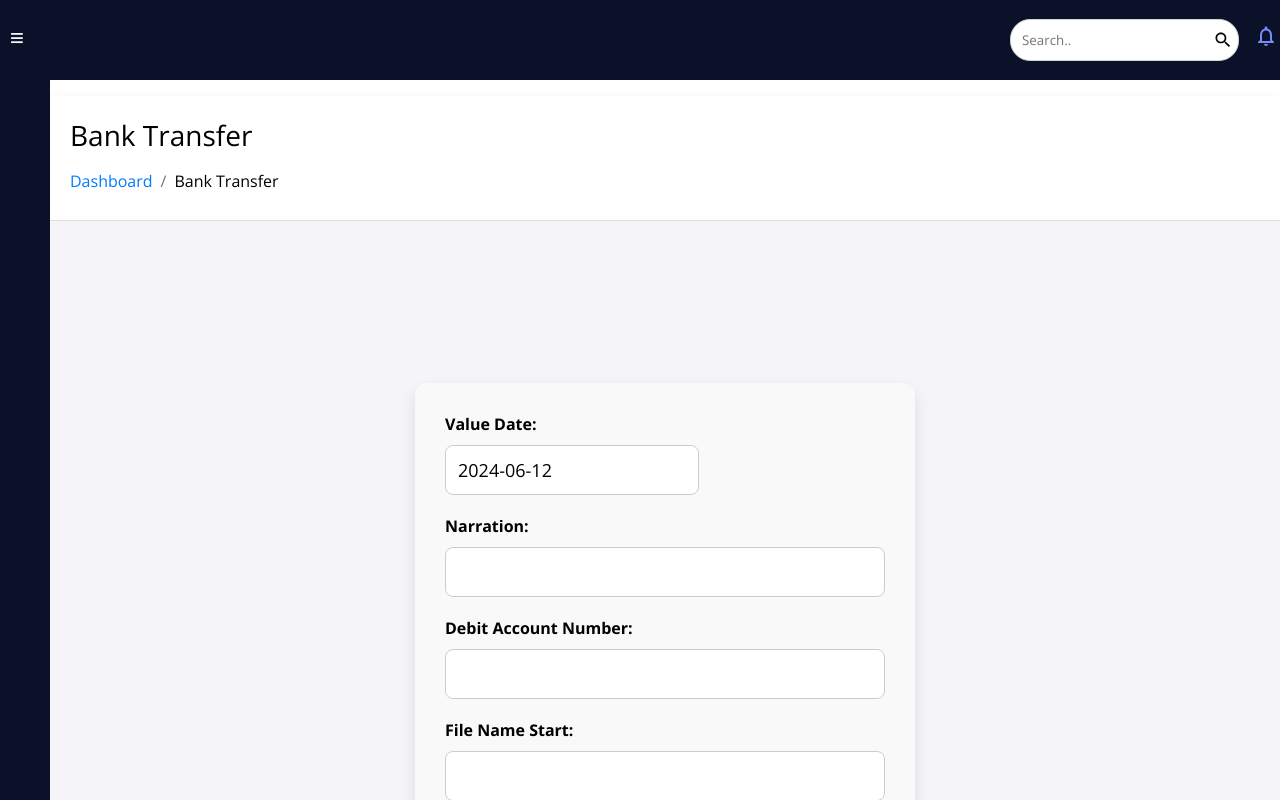
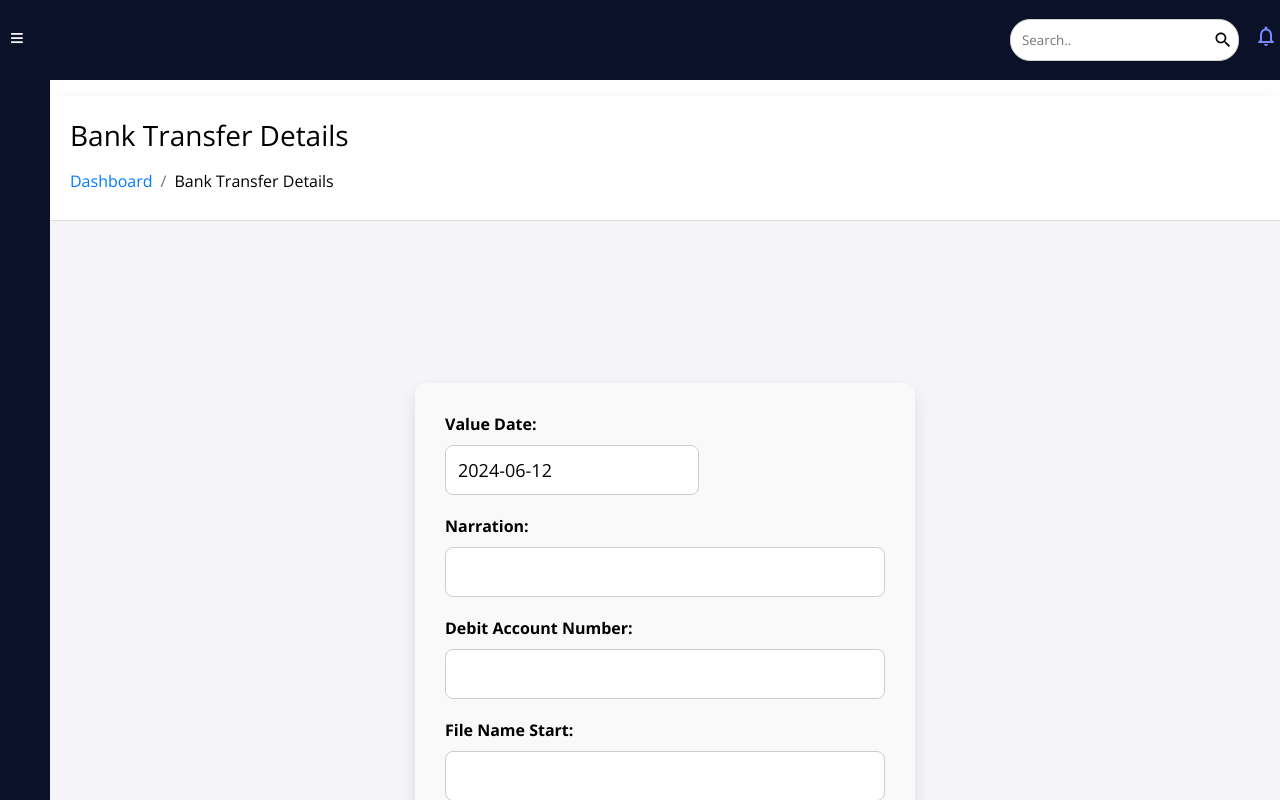
Before and after one commit to DIPAYANPOREL/HappyPerformer, a React (Vite) app in the folder Frontend/: page /banktransfer1 in a window 1280 px wide. Shown: the top 800 px of the page. Built offline with nearby package versions, Linux system fonts and the light colour scheme.

Commit message:
header changes

```diff
--- a/Frontend/src/Pages/Management/BankTransfers/BankTransferDetails.jsx
+++ b/Frontend/src/Pages/Management/BankTransfers/BankTransferDetails.jsx
@@ -21,7 +21,7 @@ const Container = styled.div`
 const BankTransferDetails = () => {
   return (
     <Layout>
-      <Header title="Bank Transfer" />
+      <Header title="Bank Transfer Details" />
       <Container>
         <BTDetails />
       </Container>
--- a/Frontend/src/Pages/Management/BankTransfers/BankTransferPayout.jsx
+++ b/Frontend/src/Pages/Management/BankTransfers/BankTransferPayout.jsx
@@ -137,7 +137,7 @@ const BankTransferPayout = () => {
 
   return (
     <Layout>
-      <Header title="Bank Transfer" />
+      <Header title="Bank Transfer Payout" />
       <Container>
         <Top>
           <TopColumn>
```
